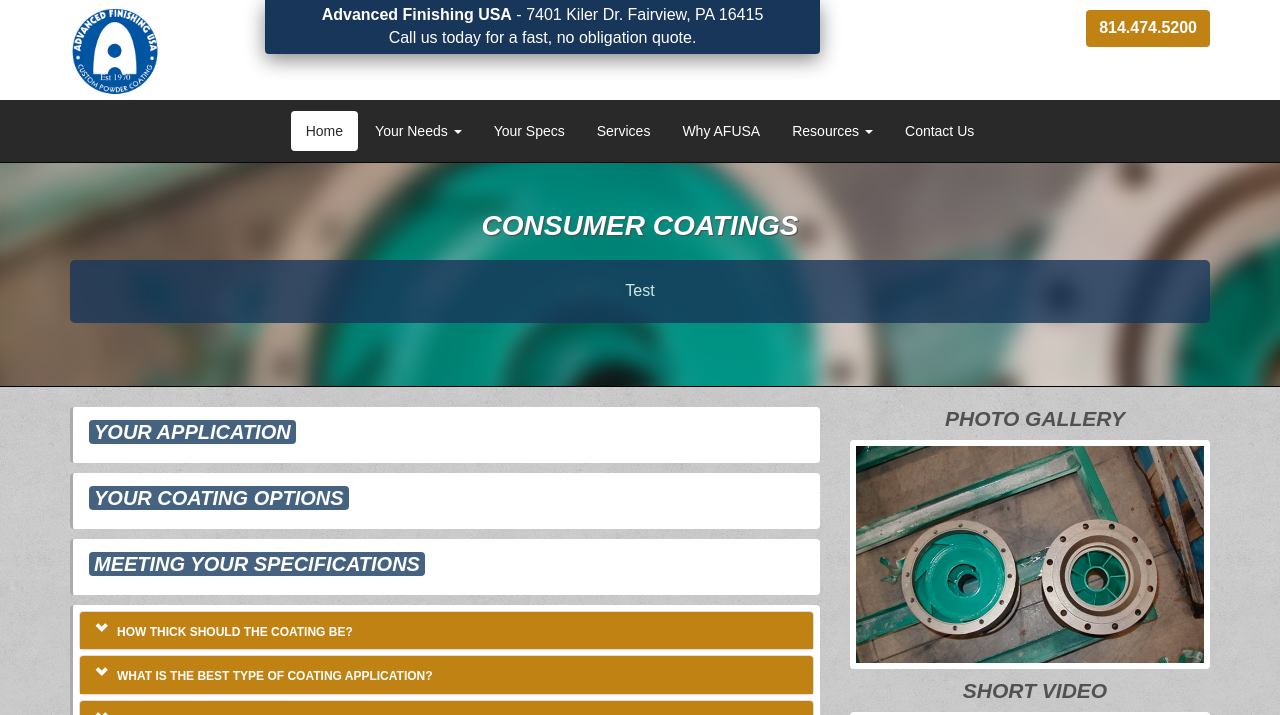
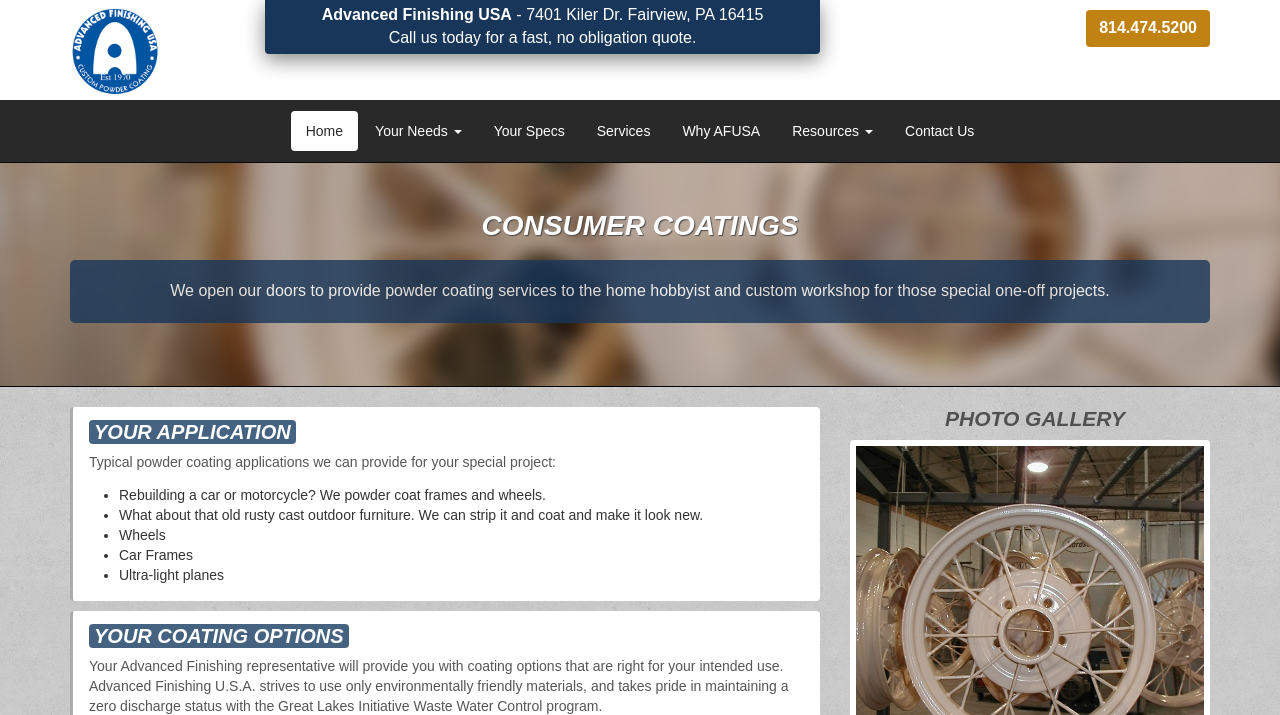
Before and after one commit to schwag/afusa, a PHP site: page /afusa/consumer-coatings.php in a window 1280 px wide. Shown: the top 715 px of the page. Run offline with PHP 8.4, Linux system fonts and the light colour scheme; some libraries are stand-ins or nearby versions.

Commit message:
Finished last Need, and footer links

```diff
--- a/consumer-coatings.php
+++ b/consumer-coatings.php
@@ -5,14 +5,14 @@
 <?php include "php/nav.php";?>
 
 
-    <section class="corrosionBackground">
+    <section class="consumerBackground">
                 <div class="container">
                      <div class="row">
                         <div class="introSection">
                             <div class="col-md-12">
                                <h1 class="mainHeading">CONSUMER COATINGS</h1>
                                <div class="bubblePar">
-                                <p>Test</p>
+                                <p>We open our doors to provide powder coating services to the home hobbyist and custom workshop for those special one-off projects.</p>
                                </div>
                             </div>
                         </div>
@@ -29,20 +29,22 @@
                             <div class="col-md-8">
                                 <div class="needsLeft">
                                   <h1 class="needsbodyHeading">YOUR APPLICATION</h1>
-                                  <p class="needsPar"></p>
+                                  <p class="needsPar">Typical powder coating applications we can provide for your special project:</p>
+                                  <ul>
+                                    <li>Rebuilding a car or motorcycle? We powder coat frames and wheels.</li>
+                                    <li>What about that old rusty cast outdoor furniture. We can strip it and coat and make it look new.</li>
+                                    <li>Wheels</li>
+                                    <li>Car Frames</li>
+                                    <li>Ultra-light planes</li>
+                                  </ul>
                                 </div>
                                 <div class="needsLeft">
                                   <h1 class="needsbodyHeading">YOUR COATING OPTIONS</h1>
-                                  <p class="needsPar"></p>
-                                  <p class="needsPar"></p>
-                                  <p class="needsPar"></p>
+                                  <p class="needsPar">Your Advanced Finishing representative will provide you with coating options that are right for your intended use. Advanced Finishing U.S.A. strives to use only environmentally friendly materials, and takes pride in maintaining a zero discharge status with the Great Lakes Initiative Waste Water Control program.</p>
                                 </div>
                                 <div class="needsLeft">
                                   <h1 class="needsbodyHeading">MEETING YOUR SPECIFICATIONS</h1>
-                                  <p class="needsPar"></p>
-                                </div>
-                                <div class="faqBackground">
-                                  <?php include "php/corrosion-resistance-accordion.php";?>
+                                  <p class="needsPar">You can be assured of a high-quality and durable finish when you choose Advanced Finishing USA. Our commitment to quality products and processes provides our customers with the assurance their finished product that will adhere to the most stringent standards.  We are ISO 9001 compliant and PACCAR Approved. The coatings we use are FDA & DOT approved and meet most AAMA, and Military specifications. We are a Cardinal, and Sherwin Williams certified vendor.</p>
                                 </div>
                             </div>
 
@@ -51,7 +53,7 @@
                               <h1 class="needssidebarHeading">PHOTO GALLERY</h1>
                                 <div class="needsSidebar">
                                   <!-- Large modal -->
-                                  <img src="img/corrosion_needs.png" class="img-responsive" data-toggle="modal" data-target=".bs-example-modal-lg">
+                                  <img src="img/mod_a_wheel.jpg" class="img-responsive" data-toggle="modal" data-target=".bs-example-modal-lg">
                                   <div class="modal fade bs-example-modal-lg" tabindex="-1" role="dialog" aria-labelledby="myLargeModalLabel" aria-hidden="true">
                                     <div class="modal-dialog modal-lg">
                                       <div class="photoGallery">
@@ -67,23 +69,23 @@
                                           <!-- Wrapper for slides -->
                                           <div class="carousel-inner" role="listbox">
                                             <div class="item active">
-                                              <img src="img/mixer.jpg" alt="">
+                                              <img src="img/mod_a_wheel.jpg" alt="">
                                               <div class="carousel-caption">
                                                 <!--<h1>38 MIXER</h1>-->
                                               </div>
                                             </div>
                                             <div class="item">
-                                              <img src="img/inline_mixer.jpg" alt="">
+                                              <img src="img/race_car_frame.jpg" alt="">
                                               <div class="carousel-caption">
                                               </div>
                                             </div>
                                             <div class="item">
-                                              <img src="img/pump_housing.jpg" alt="">
+                                              <img src="img/mcycle_frame.jpg" alt="">
                                               <div class="carousel-caption">
                                               </div>
                                             </div>
                                             <div class="item">
-                                              <img src="img/water_valve.jpg" alt="">
+                                              <img src="img/car_frame.jpg" alt="">
                                               <div class="carousel-caption">
                                               </div>
                                             </div>
@@ -103,13 +105,13 @@
                                     </div>
                                   </div>
                                 </div><!--END of photo gallery-->
-                              <h1 class="needssidebarHeading">SHORT VIDEO</h1>
+                              <!--<h1 class="needssidebarHeading">SHORT VIDEO</h1>
                               <div class="needsSidebar">
                                 <iframe width="100%" height="218" src="//www.youtube.com/embed/t8HJA4OXuHg?list=UUauWBtjoD8Sbkm27cs1b1BA" frameborder="0" allowfullscreen></iframe>
-                              </div>
+                              </div> -->
                               <h1 class="needssidebarHeading">CONTACT US</h1>
                               <div class="needsSidebar">
-                                  <p class="needsPar"><b>Ask us about our </b>
+                                  <p class="needsPar"><b>Ask us about our Consumer Coating Capabilities.</b>
                                    Call: <a href="tel:1-814-474-5200"><b>814.474.5200</b></a> or <a href="http://www.afusa.net/info_form.html" target="_blank"><b>CONTACT US</b></a></p>
                               </div>
 
--- a/css/custom.css
+++ b/css/custom.css
@@ -205,6 +205,11 @@ h3{
 }
 .aestheticBackground{
 	background-image: url("../img/aesthetic_background.png");
+	padding: 48px;
+	margin-top: 47px;
+}
+.consumerBackground{
+	background-image: url("../img/consumer_coatings_background.png");
 	padding: 48px;
 	margin-top: 47px;
 }
@@ -928,6 +933,9 @@ color: #292929;
 	.aestheticBackground{
 		padding: 10px;
 	}
+	.consumerBackground{
+		padding: 10px;
+	}
 	.headerAddress{
 		display: none;
 	}
--- a/php/footer.php
+++ b/php/footer.php
@@ -7,11 +7,10 @@
                                     <ol class="footerMenu">
                                         <li><a href="http://localhost/afusa/">Home</a></li>
                                         <li><a href="http://localhost/afusa/your-needs.php">Your Needs</a></li>
-                                        <li><a href="http://localhost/afusa/architectural.php">Your Specs</a></li>
-                                        <li><a href="#">Services</a></li>
-                                        <li><a href="#">Why AFUSA</a></li>
-                                        <li><a href="#">Resources</a></li>
-                                        <li><a href="#">Contact</a></li>
+                                        <li><a href="http://localhost/afusa/your-specs.php">Your Specs</a></li>
+                                        <li><a href="http://localhost/afusa/services.php">Services</a></li>
+                                        <li><a href="http://localhost/afusa/why-afusa.php">Why AFUSA</a></li>
+                                        <li><a href="http://localhost/afusa/contact-us.php">Contact</a></li>
                                     </ol>
                             </div>
                          </div>
@@ -34,9 +33,9 @@
                             <h4>Resources</h4>
                                 <div class="footerBox">
                                     <ol class="footerMenu">
-                                        <li><a href="#">FAQ’S</a></li>
-                                        <li><a href="#">Learning</a></li>
-                                        <li><a href="#">Videos</a></li>
+                                        <li><a href="http://localhost/afusa/frequently-asked-questions.php">FAQ’S</a></li>
+                                        <li><a href="http://localhost/afusa/learning.php">Learning</a></li>
+                                        <li><a href="http://localhost/afusa/videos.php">Videos</a></li>
                                         <li><a href="#">Blog</a></li>
                                         <li><a href="#">PR & News</a></li>
                                     </ol>
@@ -46,10 +45,10 @@
                             <h4>Contact Us</h4>
                                 <div class="footerBox">
                                     <ol class="footerMenu">
-                                        <li><a href="#">Phone: 814.474.5200</a></li>
-                                        <li><a href="#">Fax: 814.474.5205</a></li>
-                                        <li><a href="#">Address: 7401 Kiler Drive, Fairview, PA 16415</a></li>
-                                        <li><a href="#">Sales: greg@afusa.net</a></li>
+                                        <li>Phone: <a href="tel:1-814-474-5200">814.474.5200</a></li>
+                                        <li>Fax: 814.474.5205</li>
+                                        <li>Address: 7401 Kiler Drive, Fairview, PA 16415</li>
+                                        <li>Sales: <a href="mailto:quotes@afusa.net">greg@afusa.net</a></li>
                                         <li><a href="https://www.youtube.com/channel/UCauWBtjoD8Sbkm27cs1b1BA/videos" target="_blank" ><img src="img/youtubeicon.png"></a></li>
                                     </ol>
                                 </div>
```
Also changed, not shown: military-and-carc.php (+10 -15 lines), img/car_frame.jpg (added), img/consumer_coatings_background.png (added), img/mcycle_frame.jpg (added), img/mod_a_wheel.jpg (added), img/race_car_frame.jpg (added).
